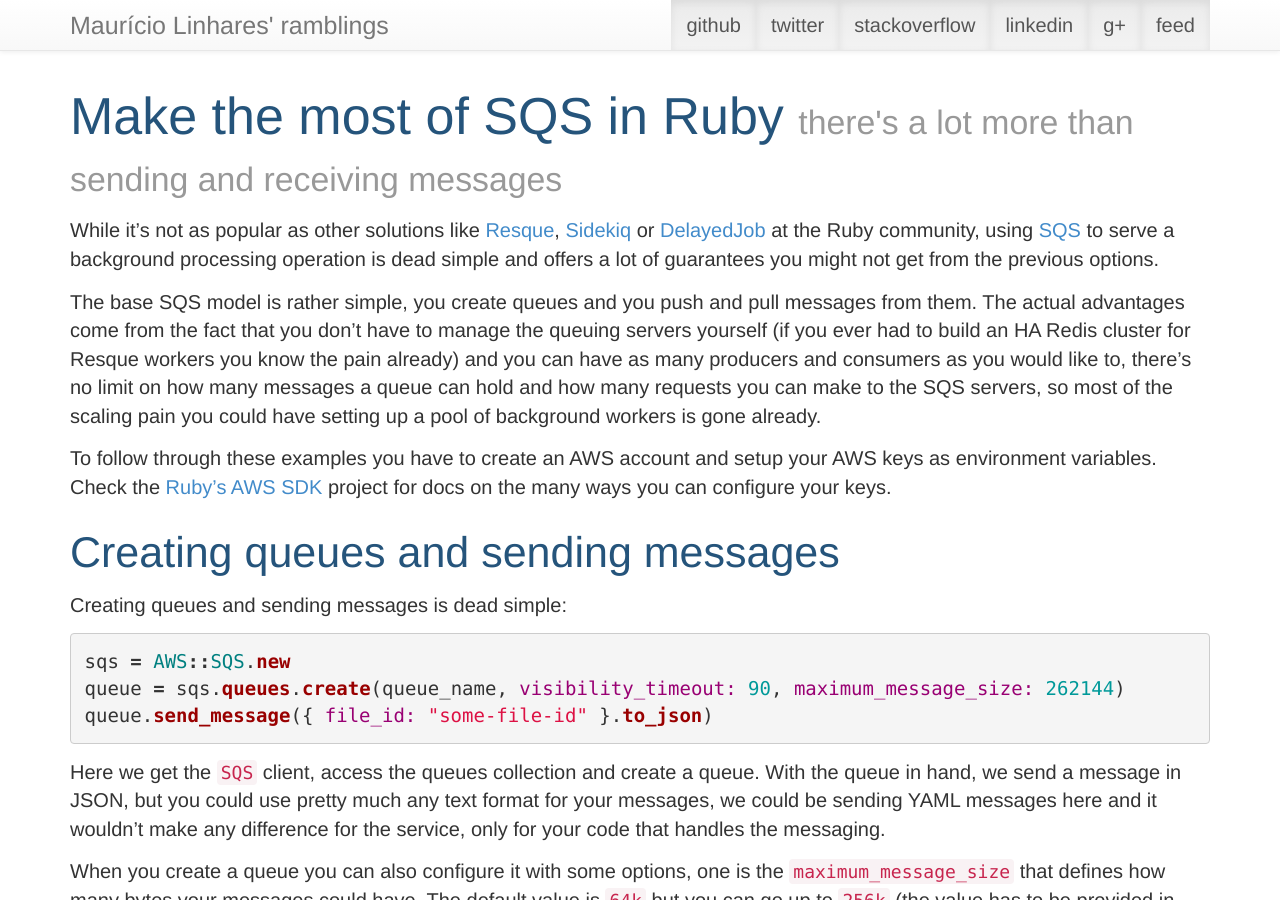
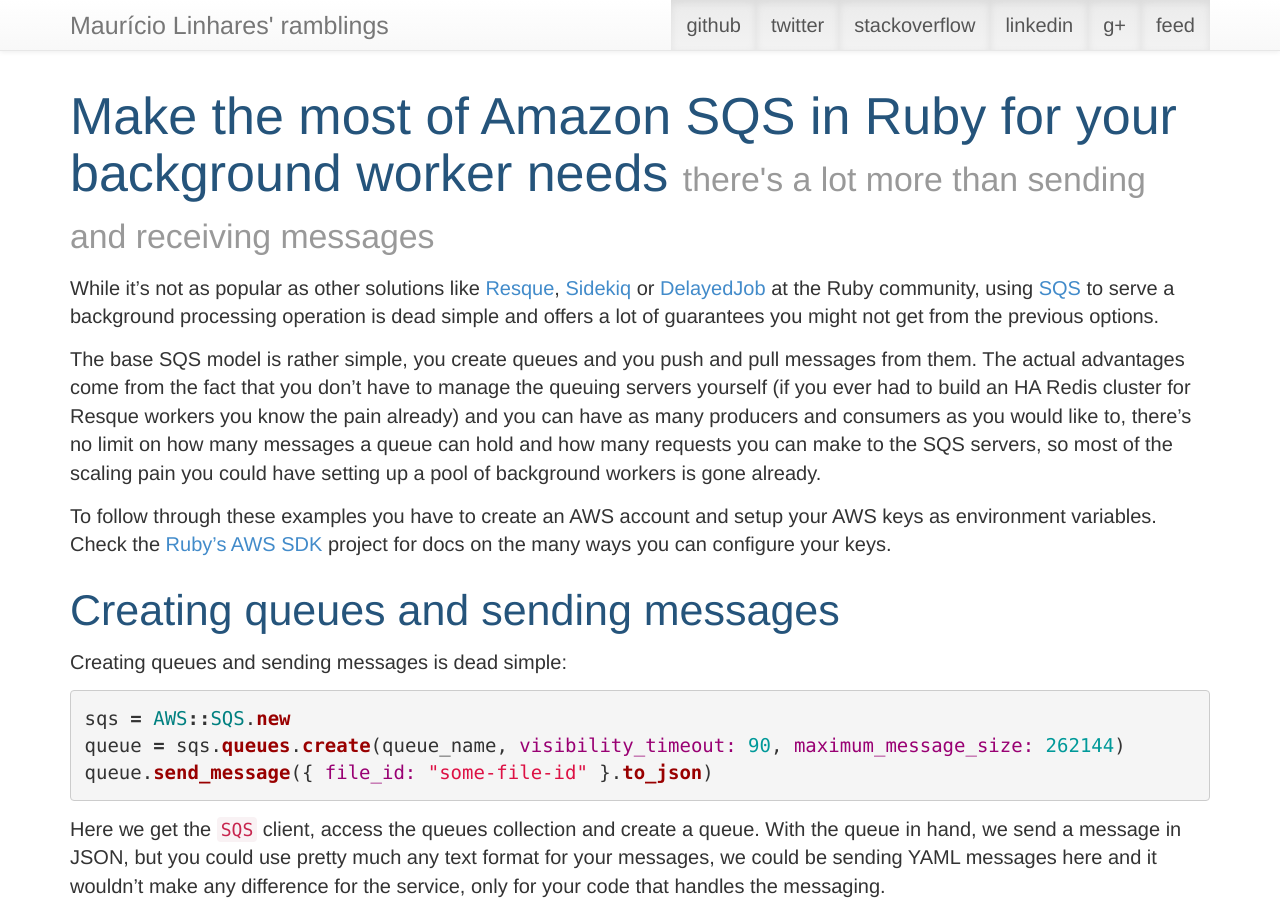
Before and after one commit to mauricio/mauricio.github.com, a Jekyll site: the page built from _posts/2014-09-01-make-the-most-of-sqs.md, in a window 1280 px wide and 900 px high. Built offline with Jekyll 4.4.1, drawn with Linux system fonts in a browser that asks for light colours; comment, search, counter and statistics services are not loaded.

Commit message:
Make the title a bit more google friendly

```diff
--- a/_posts/2014-09-01-make-the-most-of-sqs.md
+++ b/_posts/2014-09-01-make-the-most-of-sqs.md
@@ -1,6 +1,6 @@
 ---
 layout: post
-title: Make the most of SQS in Ruby
+title: Make the most of Amazon SQS in Ruby for your background worker needs
 subtitle: there's a lot more than sending and receiving messages
 keywords: aws, amazon, sqs, sns, ruby, aws-sdk, rails
 tags:
```
